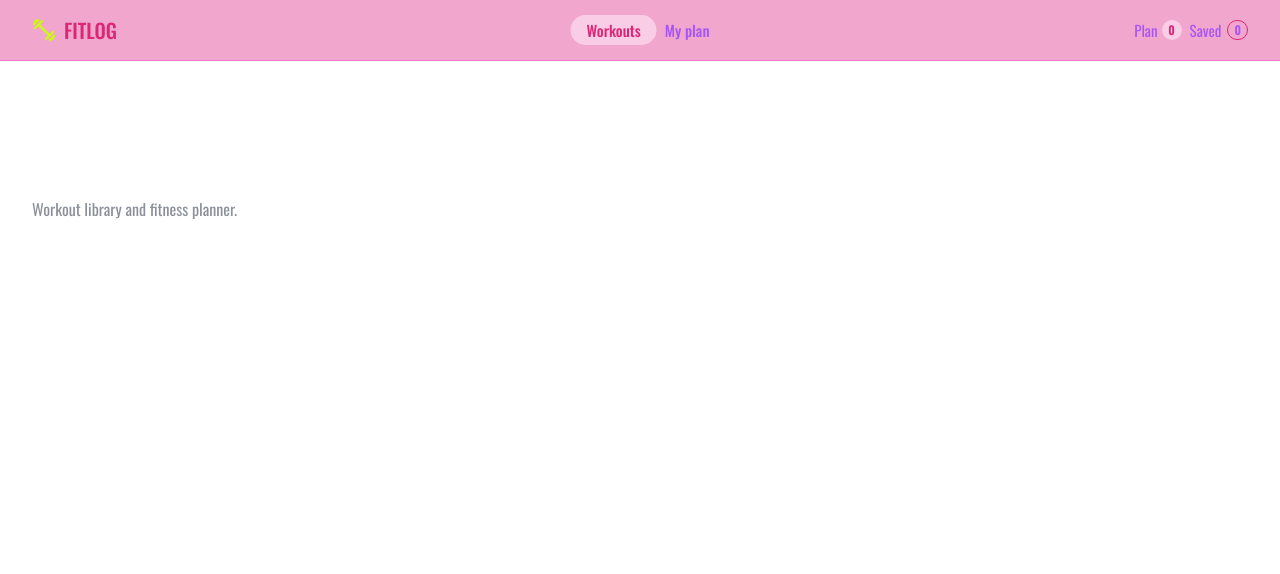
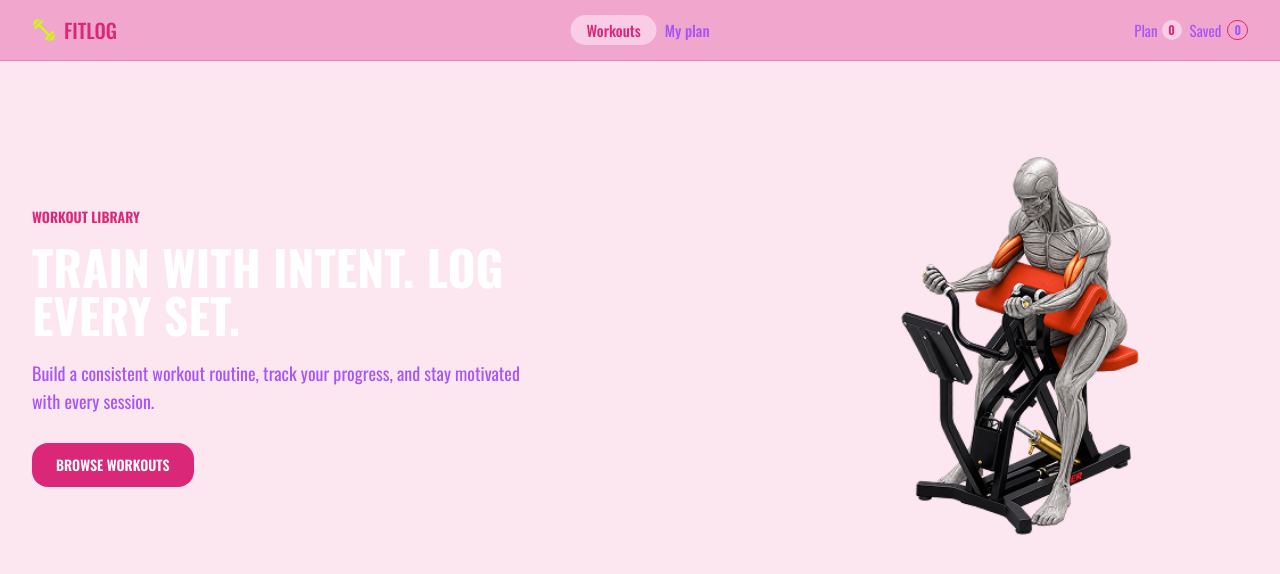
Before and after one commit to tasmiachowdhury1/fit-log, a Next.js app in the folder fit-log/: page /components in a window 1280 px wide. Shown: the top 574 px of the page. Built offline with nearby package versions, Linux system fonts and the light colour scheme.

Commit message:
second commit

```diff
--- a/fit-log/src/app/components/Navbar.tsx
+++ b/fit-log/src/app/components/Navbar.tsx
@@ -55,7 +55,7 @@ const Navbar = () => {
                             className="flex items-center gap-2 text-[15px] text-(--purple)"
                         >
                             Plan
-                            <span className="flex h-5 min-w-5 items-center justify-center rounded-full bg-(--primary) px-1.5 text-[12px] font-semibold text-(--primary-dark)">
+                            <span className="flex h-5 min-w-5 items-center justify-center rounded-full bg-(--primary-soft) px-1.5 text-[12px] font-semibold text-(--primary-dark)">
                                 0
                             </span>
                         </Link>
--- /dev/null
+++ b/fit-log/src/app/components/hero.tsx
@@ -0,0 +1,39 @@
+import Image from "next/image";
+import Link from "next/link";
+
+const HeroSection = () => {
+    return (
+        <section className=" max-w-7xl mx-auto bg-(--background)">
+            <div className=" grid items-center gap-12 px-6 py-16 sm:px-8 grid-cols-2 lg:px-8 md:py-24">
+                <div>
+                    <p className="text-sm font-semibold text-(--primary-dark)">
+                        WORKOUT LIBRARY
+                    </p>
+                    <h1 className="mt-4 text-3xl font-bold text-white sm:text-4xl lg:text-5xl">
+                        TRAIN WITH INTENT. LOG
+                        <br />
+                        EVERY SET.
+                    </h1>
+                    <p className="mt-5 max-w-lg text-base leading-7 text-(--purple) sm:text-lg">
+                        Build a consistent workout routine, track your progress,
+                        and stay motivated with every session.
+                    </p>
+                    <Link href="#library"
+                        className="mt-7 inline-block rounded-2xl bg-(--primary-dark) px-6 py-3 text-sm font-semibold  text-white hover:bg-(--primary)">BROWSE WORKOUTS
+                    </Link>
+                </div>
+                <div className="relative flex justify-center lg:justify-end">
+                    <div className="relative h-full w-full max-w-md sm:h-95">
+                        <Image
+                            src="/banner.png"
+                            alt="Working out"
+                            fill priority
+                            className="object-contain" sizes="(max-width:1030px) 500px" />
+                    </div>
+                </div>
+            </div>
+        </section>
+    );
+};
+
+export default HeroSection;
--- a/fit-log/src/app/components/page.tsx
+++ b/fit-log/src/app/components/page.tsx
@@ -1,18 +1,11 @@
+import HeroSection from "./hero";
 
 
 export default function Home() {
     return (
-        <main className="min-h-screen bg-[#ffffff]">
+        <main className="min-h-screen bg-(--background)">
+            <HeroSection />
 
-            <section className="mx-auto max-w-7xl px-4 py-20 sm:px-6 lg:px-8">
-                <h1 className="text-4xl font-bold text-white">
-                    FITLOG
-                </h1>
-
-                <p className="mt-4 text-[#8b909a]">
-                    Workout library and fitness planner.
-                </p>
-            </section>
         </main>
     );
 }
--- a/fit-log/src/app/globals.css
+++ b/fit-log/src/app/globals.css
@@ -2,7 +2,7 @@
 @plugin "daisyui";
 
 :root {
-  --background: #fff7fc;
+  --background: #fce6f0;
   --card: #ffb5df;
   --border: #f379c6;
 
@@ -12,7 +12,7 @@
 
 
   --purple: #a855f7;
-  --purple-soft: #9946f1;
+  --purple-soft: #e6d0fd;
 
   --text: #3b1d35;
   --muted: #9b7a94;
```
